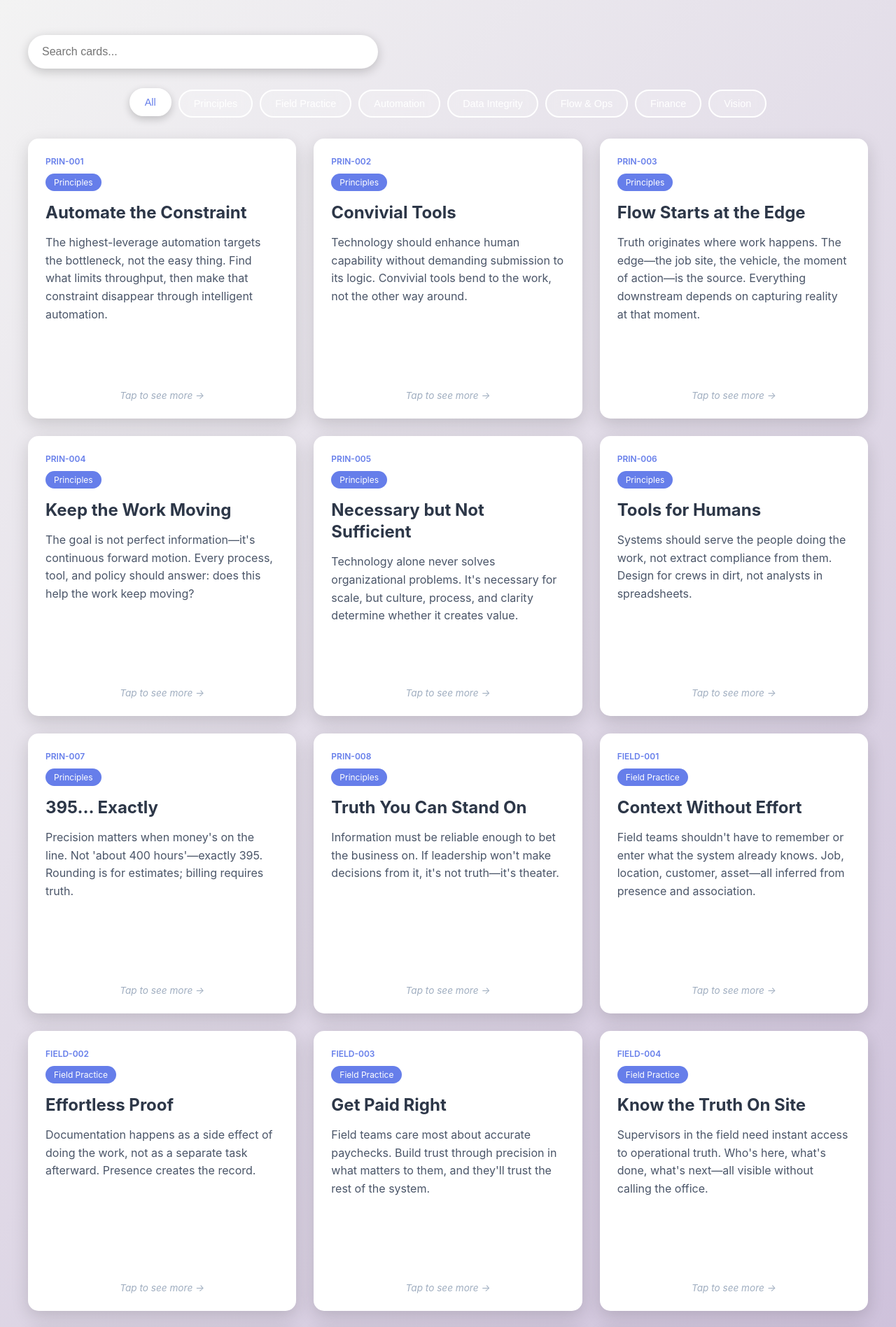
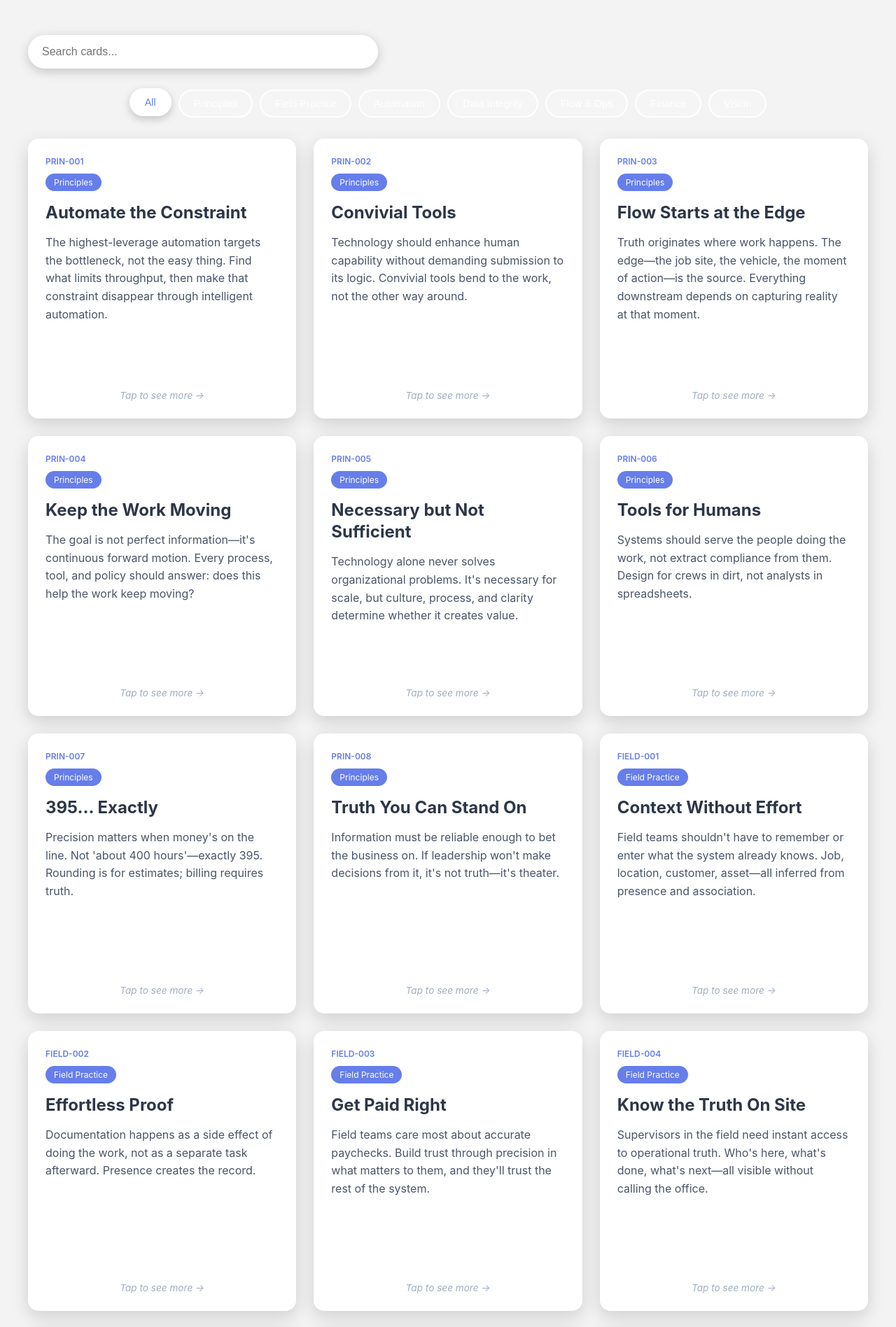
Before and after one commit to greg-e/limosa.work, a Jekyll site: the page pages/zettel_cards.html, which Jekyll copies as it is, in a window 1280 px wide. Shown: the top 1896 px of the page at 70% size. Built offline with Jekyll 4.4.1, drawn with Linux system fonts in a browser that asks for light colours.

Commit message:
Update background style in zettel_cards.html
Changed background gradient to a solid color.

```diff
--- a/pages/zettel_cards.html
+++ b/pages/zettel_cards.html
@@ -13,7 +13,7 @@
 
         body {
             font-family: -apple-system, BlinkMacSystemFont, 'Segoe UI', Roboto, Oxygen, Ubuntu, Cantarell, sans-serif;
-            background: linear-gradient(135deg, #f3f3f3 0%, #764ba2 100%);
+            background: linear-gradient(135deg, #f3f3f3 0%, #f3f3f3 100%);
             min-height: 100vh;
             padding: 20px;
         }
```
